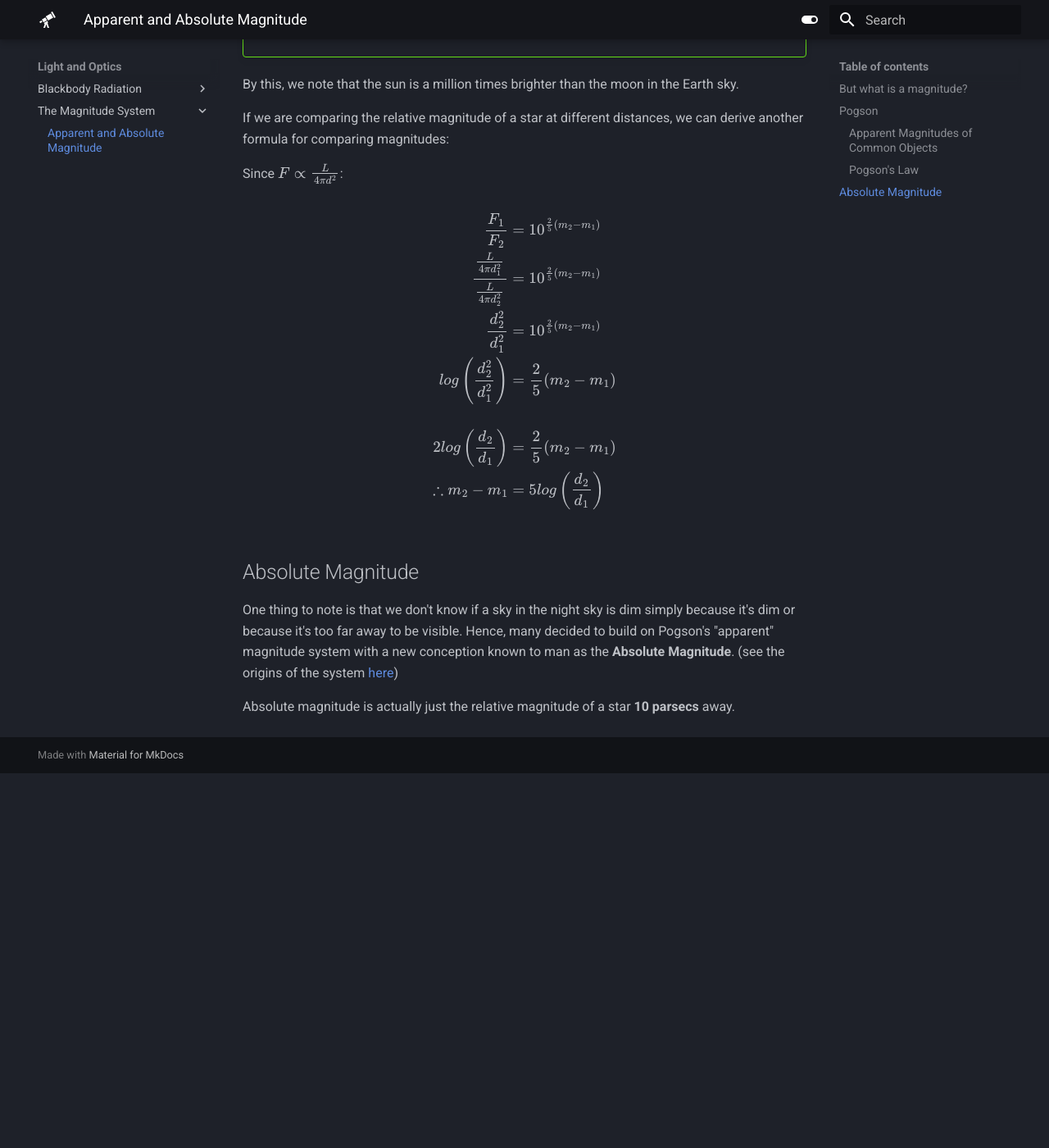
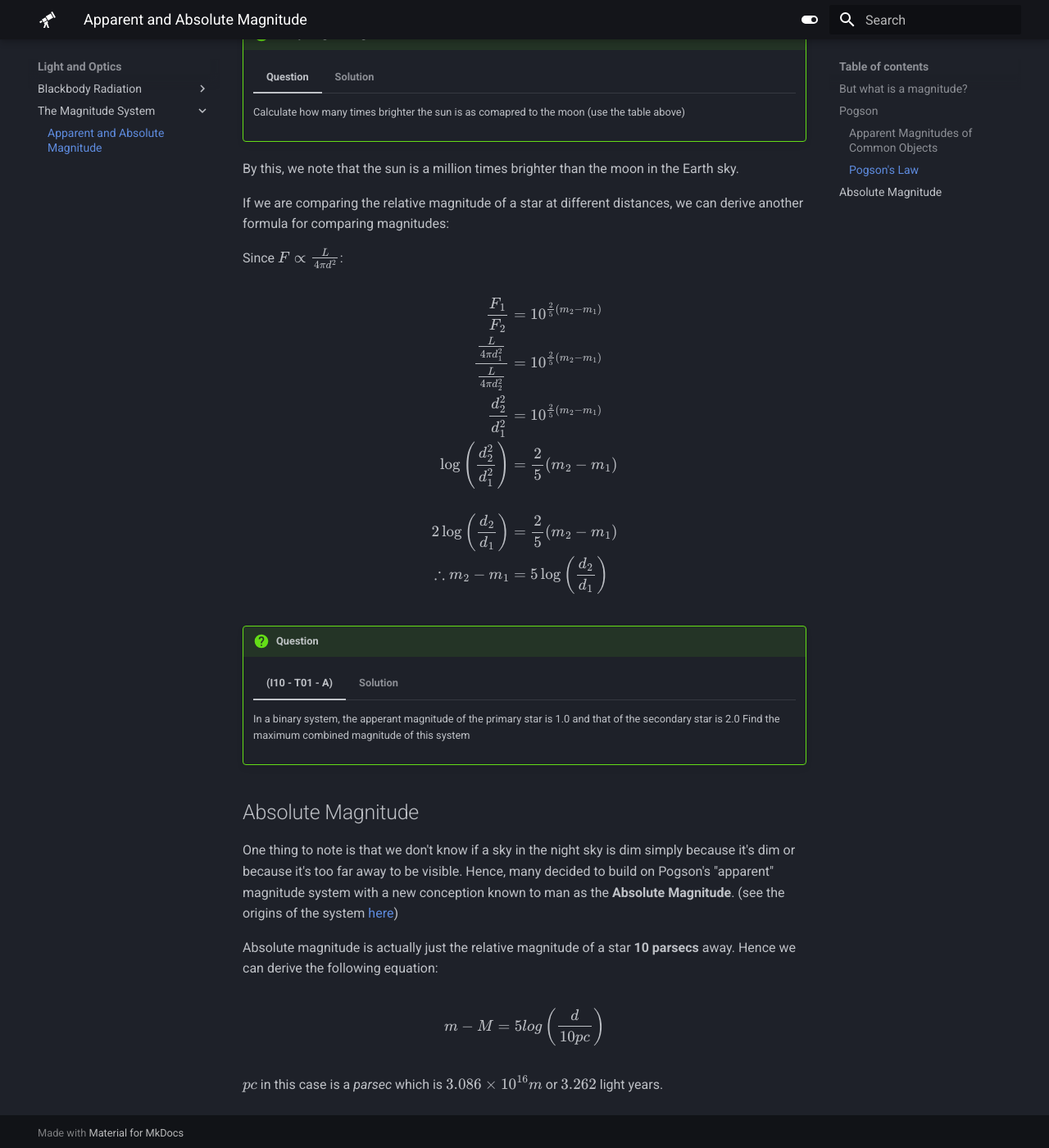
Before and after one commit to nushastro/website, an MkDocs documentation site: the page built from docs/optics/magnitude/apparent_absolute_magnitude.md, in a window 1280 px wide and 1400 px high, scrolled down 2318 px. Shown: the whole window at 82% size. Built offline with MkDocs 1.6.1 and Material for MkDocs 9.7.7, drawn with Linux system fonts in a browser that asks for light colours; before the commit the page ends 3261 px from its top, so only the background shows below that; some of the changed text lies outside the part shown.

Commit message:
added question ripped off from IOAA

```diff
--- a/docs/optics/magnitude/apparent_absolute_magnitude.md
+++ b/docs/optics/magnitude/apparent_absolute_magnitude.md
@@ -48,7 +48,7 @@ Using this method, we have been able to standardize the following variables for
 
 Pogson's Law is used to compare between two different objects in the night sky. We use a logarithmic scale of base 10, or 2.512. The equation is as follows:
 
-$$\frac{F_1}{F_2} = 10^{\frac{2}{5} \left(m_2 - m_1 \right)}$$
+$$\begin{align*}\frac{F_1}{F_2} &= 10^{\frac{2}{5} \left(m_2 - m_1 \right)}\\m_2-m_1 &= 2.5\log\left(\frac{F_1}{F_2}\right) \\ m_1-m_2 &= -2.5\log\left(\frac{F_1}{F_2}\right)\end{align*}$$
 
 $F$ refers to the _Flux_ of light (brightness). This law is applicable in calculations such as:
 
@@ -68,10 +68,35 @@ If we are comparing the relative magnitude of a star at different distances, we
 
 Since $F \propto \frac{L}{4\pi d^2}$:
 
-$$\begin{align*}\frac{F_1}{F_2} &= 10^{\frac{2}{5} \left(m_2 - m_1 \right)} \\ \frac{\frac{L}{4\pi d_1^2}}{\frac{L}{4\pi d_2^2}} &= 10^{\frac{2}{5} \left(m_2 - m_1 \right)} \\ \frac{d_2^2}{d_1^2} &= 10^{\frac{2}{5} \left(m_2 - m_1 \right)} \\ log\left(\frac{d_2^2}{d_1^2}\right) &= \frac{2}{5} (m_2-m_1) \\\\ 2log\left(\frac{d_2}{d_1}\right) &= \frac{2}{5} (m_2-m_1) \\ \therefore m_2 - m_1 &= 5log\left(\frac{d_2}{d_1}\right) \end{align*}$$
+$$\begin{align*}\frac{F_1}{F_2} &= 10^{\frac{2}{5} \left(m_2 - m_1 \right)} \\ \frac{\frac{L}{4\pi d_1^2}}{\frac{L}{4\pi d_2^2}} &= 10^{\frac{2}{5} \left(m_2 - m_1 \right)} \\ \frac{d_2^2}{d_1^2} &= 10^{\frac{2}{5} \left(m_2 - m_1 \right)} \\ \log\left(\frac{d_2^2}{d_1^2}\right) &= \frac{2}{5} (m_2-m_1) \\\\ 2\log\left(\frac{d_2}{d_1}\right) &= \frac{2}{5} (m_2-m_1) \\ \therefore m_2 - m_1 &= 5\log\left(\frac{d_2}{d_1}\right) \end{align*}$$
+
+!!! Question
+
+    === "(I10 - T01 - A)"
+
+        In a binary system, the apperant magnitude of the primary star is 1.0 and that of the secondary star is 2.0 Find the maximum combined magnitude of this system
+
+    === "Solution"
+
+        Let $F_1$, $F_2$, $F_c$ be the flux of the primary star, secondary star and combined flux, respectively
+
+        $$\begin{align*} \frac{F_1}{F_2} &= 10^{\frac{2}{5}\left(m_2-m_1\right)} \\ &= 10^{0.4}\end{align*}$$
+
+        We then have:
+
+        $$m_c - m_2 = -2.5\log\left(\frac{F_c}{F_2}\right)$$
+
+        Since $F_c = F_1 + F_2$,
+
+        $$\begin{align*} m_c &= m_2 - 2.5\log\left(\frac{F_1 + F_2}{F_2}\right) \\ &= 2 - 2.5\log\left(1 + \frac{F_1}{F_2}\right) \\ &= 2 - 2.5\log\left(1+10^{0.4}\right) \\ &= 2 - 1.36 \\ &= +0.64 \end{align*}$$
 
 ## Absolute Magnitude
 
 One thing to note is that we don't know if a sky in the night sky is dim simply because it's dim or because it's too far away to be visible. Hence, many decided to build on Pogson's "apparent" magnitude system with a new conception known to man as the **Absolute Magnitude**. (see the origins of the system [here](https://articles.adsabs.harvard.edu/cgi-bin/nph-iarticle_query?2006JAHH....9..173H&defaultprint=YES&filetype=.pdf))
 
 Absolute magnitude is actually just the relative magnitude of a star **10 parsecs** away.
+Hence we can derive the following equation:
+
+$$ m - M = 5log\left(\frac{d}{10 pc}\right) $$
+
+$pc$ in this case is a _parsec_ which is $3.086 \times 10^{16}m$ or $3.262$ light years.
```
